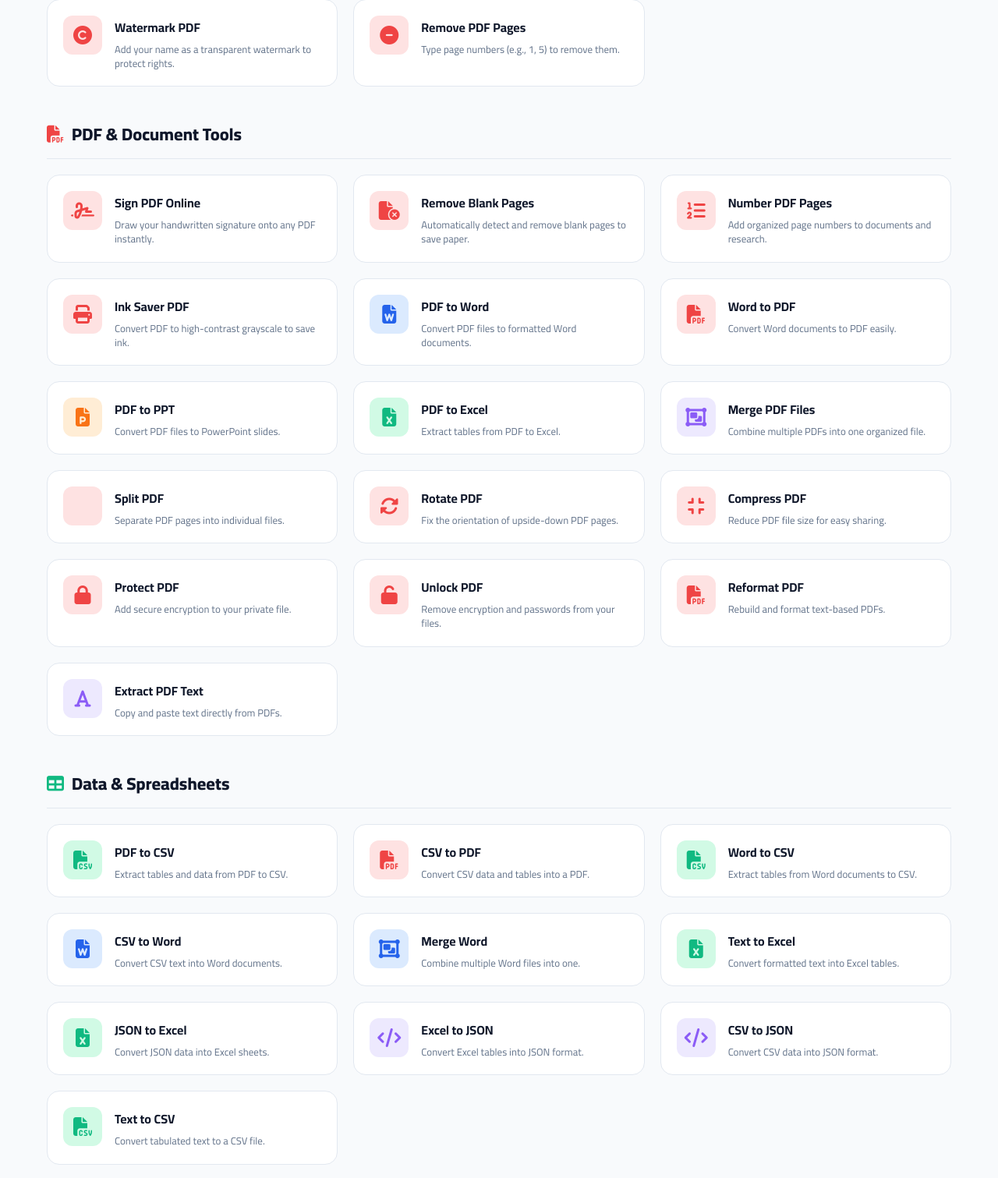
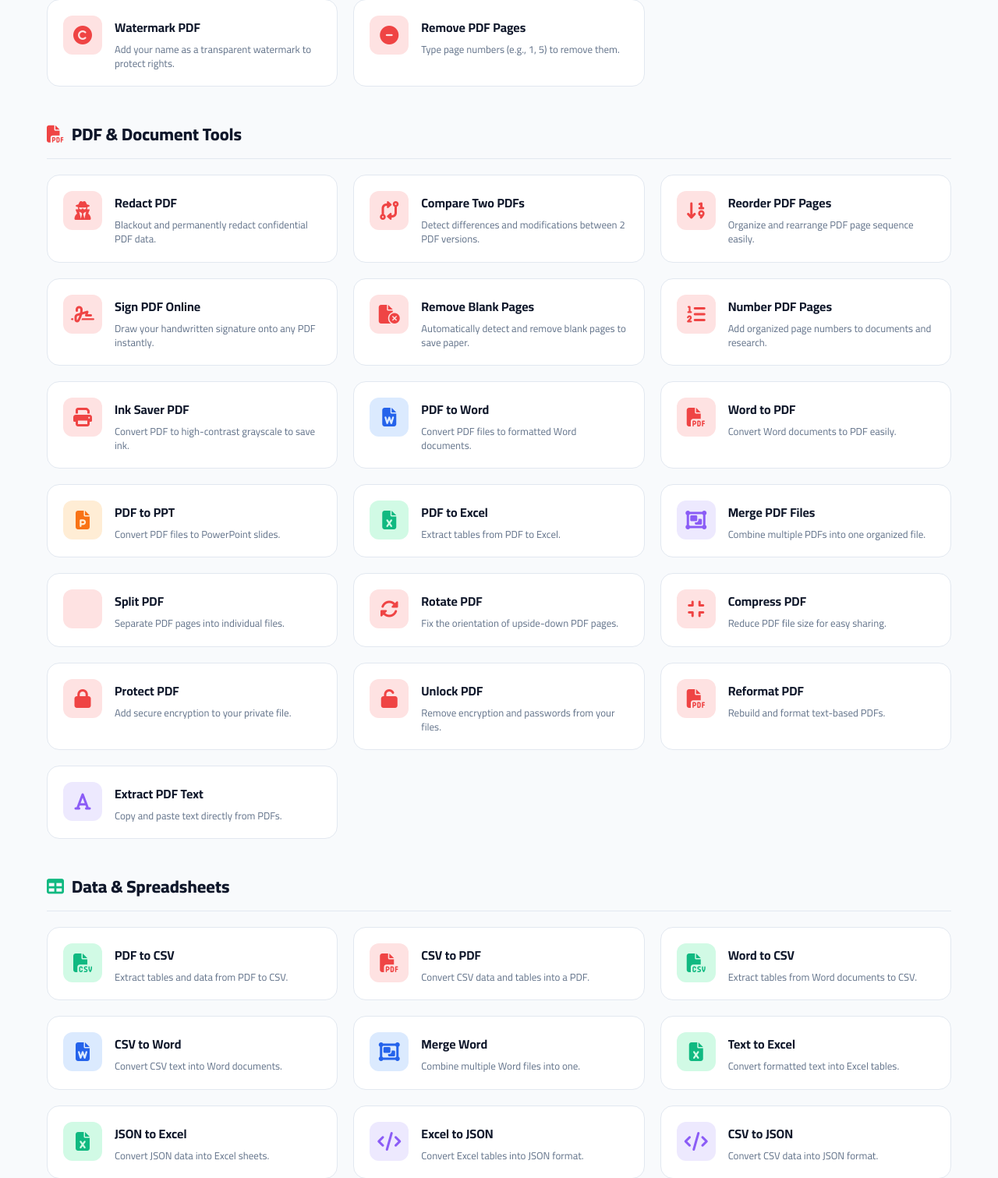
Before and after one commit to aza583816-commits/infinity-converter, a Flask app: page /en/ in a window 1280 px wide. Shown: the part 998-2509 px from the top of the page at 78% size. Run offline with Flask 3, Linux system fonts and the light colour scheme; parts of the project's set-up code (start-up, migrations or seed data) failed here and were passed over; some libraries are stand-ins or nearby versions.

Commit message:
Update index.html

```diff
--- a/templates/index.html
+++ b/templates/index.html
@@ -8,7 +8,7 @@
     <meta charset="UTF-8">
     <meta name="viewport" content="width=device-width, initial-scale=1.0">
 
-    <title>{% if tool_data %}{% if lang == 'en' %}{{ tool_data.seo_title_en }}{% else %}{{ tool_data.seo_title_ar }}{% endif %}{% else %}Infinity Converter - المحول الشامل لملفات PDF والأدوات{% endif %}</title>
+    <title>{% if is_404 %}الصفحة غير موجودة | Infinity Converter{% elif tool_data %}{% if lang == 'en' %}{{ tool_data.seo_title_en }}{% else %}{{ tool_data.seo_title_ar }}{% endif %}{% else %}Infinity Converter - المحول الشامل لملفات PDF والأدوات{% endif %}</title>
     <meta name="description" content="{% if tool_data %}{% if lang == 'en' %}{{ tool_data.seo_desc_en }}{% else %}{{ tool_data.seo_desc_ar }}{% endif %}{% else %}منصة Infinity Converter الشاملة والمجانية لتحويل ملفات PDF، Word، Excel، والصور بضغطة زر. معالجة سحابية آمنة وسريعة بدون تخزين لملفاتك. اكتشف أكثر من 40 أداة الآن!{% endif %}">
 
     <meta property="og:type" content="website">
@@ -112,7 +112,6 @@
         textarea { width: 100%; height: 180px; background: var(--bg-body); border: 1px solid var(--border); border-radius: 12px; padding: 20px; color: var(--text-main); font-family: inherit; font-size: 15px; resize: vertical; margin-bottom: 20px; outline: none; transition: all 0.3s; }
         textarea:focus { border-color: var(--primary); box-shadow: 0 0 0 3px rgba(99, 102, 241, 0.2); }
 
-        /* 🚀 لوحة رسم التوقيع */
         .signature-box { display: none; margin-bottom: 20px; text-align: center; }
         .signature-canvas { border: 2px dashed var(--primary); border-radius: 12px; background: white; cursor: crosshair; touch-action: none; }
         .signature-controls { margin-top: 8px; display: flex; justify-content: center; gap: 10px; }
@@ -121,9 +120,14 @@
         .progress-container { width: 100%; height: 8px; background-color: var(--border); border-radius: 10px; margin-bottom: 20px; display: none; overflow: hidden;}
         .progress-bar { height: 100%; width: 0%; background-color: var(--primary); border-radius: 10px; transition: width 0.4s ease; box-shadow: 0 0 10px var(--primary);}
 
-        .execute-btn { width: 100%; padding: 18px; background: var(--primary); color: white; border: none; border-radius: 12px; font-size: 18px; font-weight: 700; cursor: pointer; display: flex; justify-content: center; align-items: center; gap: 10px; transition: all 0.2s; font-family: inherit; box-shadow: 0 4px 10px rgba(99, 102, 241, 0.3); }
+        .btn-controls-row { display: flex; gap: 10px; width: 100%; }
+        .execute-btn { flex: 1; padding: 18px; background: var(--primary); color: white; border: none; border-radius: 12px; font-size: 18px; font-weight: 700; cursor: pointer; display: flex; justify-content: center; align-items: center; gap: 10px; transition: all 0.2s; font-family: inherit; box-shadow: 0 4px 10px rgba(99, 102, 241, 0.3); }
         .execute-btn:hover { background: var(--primary-hover); transform: translateY(-2px); box-shadow: 0 6px 15px rgba(99, 102, 241, 0.4); }
         .execute-btn:disabled { opacity: 0.7; cursor: not-allowed; transform: none; }
+
+        .cancel-btn { display: none; padding: 18px 24px; background: #ef4444; color: white; border: none; border-radius: 12px; font-size: 16px; font-weight: 700; cursor: pointer; font-family: inherit; transition: all 0.2s; }
+        .cancel-btn:hover { background: #dc2626; }
+
         .spinner { display: none; width: 22px; height: 22px; border: 3px solid rgba(255,255,255,0.3); border-radius: 50%; border-top-color: white; animation: spin 1s ease-in-out infinite; }
         @keyframes spin { to { transform: rotate(360deg); } }
 
@@ -199,14 +203,18 @@
         <div class="workspace-card">
             <div class="workspace-header">
                 <h1 id="mainTitle">
-                    {% if tool_data %}
+                    {% if is_404 %}
+                        {% if lang == 'ar' %}عذراً، الأداة أو الصفحة غير موجودة (404){% else %}Page Not Found (404){% endif %}
+                    {% elif tool_data %}
                         {% if lang == 'ar' %}{{ tool_data.h1_ar }}{% else %}{{ tool_data.h1_en }}{% endif %}
                     {% else %}
                         {% if lang == 'ar' %}مرحباً بك في المحول الشامل{% else %}Welcome to Infinity Converter{% endif %}
                     {% endif %}
                 </h1>
                 <p id="mainDesc">
-                    {% if tool_data %}
+                    {% if is_404 %}
+                        {% if lang == 'ar' %}يبدو أنك فتحت رابطاً خاطئاً أو تم نقل الأداة. اختر إحدى الأدوات من الأسفل للبدء فوراً!{% else %}The requested tool was not found. Please choose from our tools below!{% endif %}
+                    {% elif tool_data %}
                         {% if lang == 'ar' %}{{ tool_data.short_desc_ar }}{% else %}{{ tool_data.short_desc_en }}{% endif %}
                     {% else %}
                         {% if lang == 'ar' %}اختر إحدى الأدوات من الأسفل للبدء في المعالجة.{% else %}Select a tool below to start processing.{% endif %}
@@ -235,7 +243,6 @@
                     <input type="file" id="multiFileInput" multiple style="display:none;" onchange="handleMultiFileSelect(event)">
                 </div>
 
-                <!-- 🚀 Canvas التوقيع الإلكتروني -->
                 <div class="signature-box" id="signatureBox">
                     <p style="margin-bottom:8px; font-weight:600;">{% if lang == 'ar' %}ارسم توقيعك هنا بالماوس أو الإصبع:{% else %}Draw your signature here:{% endif %}</p>
                     <canvas id="sigCanvas" class="signature-canvas" width="400" height="150"></canvas>
@@ -250,10 +257,15 @@
                     <div class="progress-bar" id="progressBar"></div>
                 </div>
 
+                <div class="btn-controls-row">
                     <button class="execute-btn" id="executeBtn" onclick="processConversion()">
                         <span id="btnText">{% if lang == 'ar' %}تحويل الآن{% else %}Convert Now{% endif %}</span>
                         <div class="spinner" id="spinner"></div>
                     </button>
+                    <button type="button" class="cancel-btn" id="cancelBtn" onclick="cancelConversion()">
+                        {% if lang == 'ar' %}إلغاء{% else %}Cancel{% endif %}
+                    </button>
+                </div>
 
                 <div class="result-area" id="resultArea"></div>
 
@@ -379,6 +391,27 @@
         <div class="category-group" data-category="pdf">
             <div class="section-title"><i class="fa-solid fa-file-pdf" style="color:var(--c-pdf)"></i> <span>{% if lang == 'ar' %}أدوات PDF والمستندات{% else %}PDF & Document Tools{% endif %}</span></div>
             <div class="tools-grid">
+                <a href="{% if lang == 'en' %}/en{% endif %}/redact-pdf" class="tool-card" data-slug="redact-pdf">
+                    <div class="tool-icon i-pdf"><i class="fa-solid fa-user-secret"></i></div>
+                    <div class="tool-info">
+                        <h3>{% if lang == 'ar' %}طمس البيانات الحساسة{% else %}Redact PDF{% endif %}</h3>
+                        <p>{% if lang == 'ar' %}تظليل وإخفاء الكلمات والبيانات السرية باللون الأسود.{% else %}Blackout and permanently redact confidential PDF data.{% endif %}</p>
+                    </div>
+                </a>
+                <a href="{% if lang == 'en' %}/en{% endif %}/pdf-compare" class="tool-card" data-slug="pdf-compare">
+                    <div class="tool-icon i-pdf"><i class="fa-solid fa-code-compare"></i></div>
+                    <div class="tool-info">
+                        <h3>{% if lang == 'ar' %}مقارنة نسختين من PDF{% else %}Compare Two PDFs{% endif %}</h3>
+                        <p>{% if lang == 'ar' %}كشف الفروقات والتغييرات بين نسختين من نفس المستند.{% else %}Detect differences and modifications between 2 PDF versions.{% endif %}</p>
+                    </div>
+                </a>
+                <a href="{% if lang == 'en' %}/en{% endif %}/reorder-pdf" class="tool-card" data-slug="reorder-pdf">
+                    <div class="tool-icon i-pdf"><i class="fa-solid fa-arrow-down-1-9"></i></div>
+                    <div class="tool-info">
+                        <h3>{% if lang == 'ar' %}إعادة ترتيب صفحات PDF{% else %}Reorder PDF Pages{% endif %}</h3>
+                        <p>{% if lang == 'ar' %}إعادة تنظيم تسلسل صفحات المستند حسب رغبتك.{% else %}Organize and rearrange PDF page sequence easily.{% endif %}</p>
+                    </div>
+                </a>
                 <a href="{% if lang == 'en' %}/en{% endif %}/sign-pdf" class="tool-card" data-slug="sign-pdf">
                     <div class="tool-icon i-pdf"><i class="fa-solid fa-signature"></i></div>
                     <div class="tool-info">
@@ -829,8 +862,9 @@
         let lastDownloadedFilename = '';
         let lastDownloadedBase64 = '';
         let isArabic = "{{ lang }}" === "ar";
+        let abortController = null;
+        let progressInterval = null;
 
-        // تهيئة لوحة رسم التوقيع
         let isDrawing = false;
         const canvas = document.getElementById("sigCanvas");
         const ctx = canvas ? canvas.getContext("2d") : null;
@@ -1001,7 +1035,7 @@
             if(type === 'multiFile') {
                 uploadArea.style.display = 'block'; textArea.style.display = 'none';
                 uploadArea.onclick = () => multiFileInput.click();
-                document.getElementById('uploadText').innerText = isArabic ? "حدد عدة ملفات للدمج" : "Select multiple files to merge";
+                document.getElementById('uploadText').innerText = isArabic ? "حدد عدة ملفات للمقارنة أو الدمج" : "Select multiple files";
             } else if(type === 'file') {
                 uploadArea.style.display = 'block'; textArea.style.display = 'none';
                 uploadArea.onclick = () => fileInput.click();
@@ -1011,6 +1045,11 @@
                 uploadArea.style.display = 'block';
                 textArea.style.display = currentAction === 'sign-pdf' ? 'none' : 'block';
                 uploadArea.onclick = () => fileInput.click();
+                if(currentAction === 'redact-pdf') {
+                    textArea.placeholder = isArabic ? "اكتب الكلمات الحساسة المراد طمسها مفصولة بفاصلة (مثال: الاسم، رقم الهوية، السري)..." : "Type sensitive words to redact separated by commas...";
+                } else if(currentAction === 'reorder-pdf') {
+                    textArea.placeholder = isArabic ? "اكتب ترتيب الصفحات الجديد (مثال: 3, 1, 2)..." : "Type new page order (e.g., 3, 1, 2)...";
+                }
             }
         }
 
@@ -1092,7 +1131,7 @@
             dropZone.addEventListener('dragleave', () => dropZone.classList.remove('dragover'));
             dropZone.addEventListener('drop', (e) => {
                 e.preventDefault(); dropZone.classList.remove('dragover');
-                if(currentAction.includes('merge') && e.dataTransfer.files.length > 1) {
+                if((currentAction.includes('merge') || currentAction === 'pdf-compare') && e.dataTransfer.files.length > 1) {
                     handleMultiFiles(e.dataTransfer.files);
                 } else if(e.dataTransfer.files.length) {
                     processFile(e.dataTransfer.files[0]);
@@ -1123,11 +1162,25 @@
             });
         }
 
+        function cancelConversion() {
+            if (abortController) {
+                abortController.abort();
+                if (progressInterval) clearInterval(progressInterval);
+                document.getElementById('progressContainer').style.display = 'none';
+                document.getElementById('executeBtn').disabled = false;
+                document.getElementById('spinner').style.display = 'none';
+                document.getElementById('btnText').innerHTML = isArabic ? 'تحويل الآن' : 'Convert Now';
+                document.getElementById('cancelBtn').style.display = 'none';
+                showToast("تم إلغاء المعالجة بنجاح!", "Process cancelled successfully!", true);
+            }
+        }
+
         async function processConversion() {
             if (!currentAction) { showToast('رجاءً اختر أداة أولاً!', 'Please select a tool first!', true); return; }
 
             const text = document.getElementById('textInput') ? document.getElementById('textInput').value : '';
             const btn = document.getElementById('executeBtn');
+            const cancelBtn = document.getElementById('cancelBtn');
             const spinner = document.getElementById('spinner');
             const btnText = document.getElementById('btnText');
             const resultArea = document.getElementById('resultArea');
@@ -1136,6 +1189,7 @@
             const actionButtonsGroup = document.getElementById('actionButtonsGroup');
 
             btn.disabled = true; spinner.style.display = 'block';
+            if (cancelBtn) cancelBtn.style.display = 'block';
             btnText.innerText = isArabic ? 'جاري تحليل ومعالجة البيانات...' : 'Processing data...';
             resultArea.style.display = 'none'; resultArea.classList.remove('error');
             if (actionButtonsGroup) actionButtonsGroup.style.display = 'none';
@@ -1144,7 +1198,7 @@
             progressBar.style.width = '0%';
             let width = 0;
 
-            let progressInterval = setInterval(() => {
+            progressInterval = setInterval(() => {
                 if (width >= 95) {
                     clearInterval(progressInterval);
                 } else {
@@ -1188,6 +1242,7 @@
                     playSuccessSound();
                     showToast('تم التدوير والتحميل محلياً بنجاح!', 'Rotated and downloaded locally!');
                     if (actionButtonsGroup) actionButtonsGroup.style.display = 'flex';
+                    if (cancelBtn) cancelBtn.style.display = 'none';
                     return;
                 } catch(e) {
                     console.log("Client-side rotate fallback to server");
@@ -1195,16 +1250,23 @@
             }
 
             try {
+                abortController = new AbortController();
                 const payload = { action: currentAction, text: text, lang: isArabic ? 'ar' : 'en' };
-                if (currentAction.includes('merge') && filesBase64Array.length > 0) payload.filesBase64 = filesBase64Array;
-                else payload.fileBase64 = fileBase64;
+                if ((currentAction.includes('merge') || currentAction === 'pdf-compare') && filesBase64Array.length > 0) {
+                    payload.filesBase64 = filesBase64Array;
+                } else {
+                    payload.fileBase64 = fileBase64;
+                }
 
                 if (currentAction === 'sign-pdf' && canvas) {
                     payload.signatureBase64 = canvas.toDataURL("image/png");
                 }
 
                 const response = await fetch('/convert', {
-                    method: 'POST', headers: { 'Content-Type': 'application/json' }, body: JSON.stringify(payload)
+                    method: 'POST',
+                    headers: { 'Content-Type': 'application/json' },
+                    body: JSON.stringify(payload),
+                    signal: abortController.signal
                 });
 
                 clearInterval(progressInterval);
@@ -1236,6 +1298,8 @@
                     else if(currentAction === 'ink-saver-pdf') filename = 'Ink_Saver_Document.pdf';
                     else if(currentAction === 'sign-pdf') filename = 'Signed_Document.pdf';
                     else if(currentAction === 'remove-blank-pages') filename = 'No_Blanks_Document.pdf';
+                    else if(currentAction === 'redact-pdf') filename = 'Redacted_Document.pdf';
+                    else if(currentAction === 'reorder-pdf') filename = 'Reordered_Document.pdf';
 
                     lastDownloadedFilename = filename;
 
@@ -1249,12 +1313,13 @@
                 }
                 if (actionButtonsGroup) actionButtonsGroup.style.display = 'flex';
             } catch (error) {
-                clearInterval(progressInterval);
+                if (error.name !== 'AbortError') {
+                    if (progressInterval) clearInterval(progressInterval);
                     progressBar.style.width = '100%';
                     progressBar.style.backgroundColor = '#ef4444';
-
                     resultArea.innerText = error.message; resultArea.classList.add('error'); resultArea.style.display = 'block';
                     showToast(error.message, error.message, true);
+                }
             } finally {
                 setTimeout(() => {
                     progressContainer.style.display = 'none';
@@ -1262,6 +1327,7 @@
                     progressBar.style.backgroundColor = 'var(--primary)';
                 }, 2000);
                 btn.disabled = false; spinner.style.display = 'none';
+                if (cancelBtn) cancelBtn.style.display = 'none';
                 btnText.innerHTML = isArabic ? 'تحويل الآن' : 'Convert Now';
             }
         }
```
Lines whose indentation alone changed are shown as unchanged.
